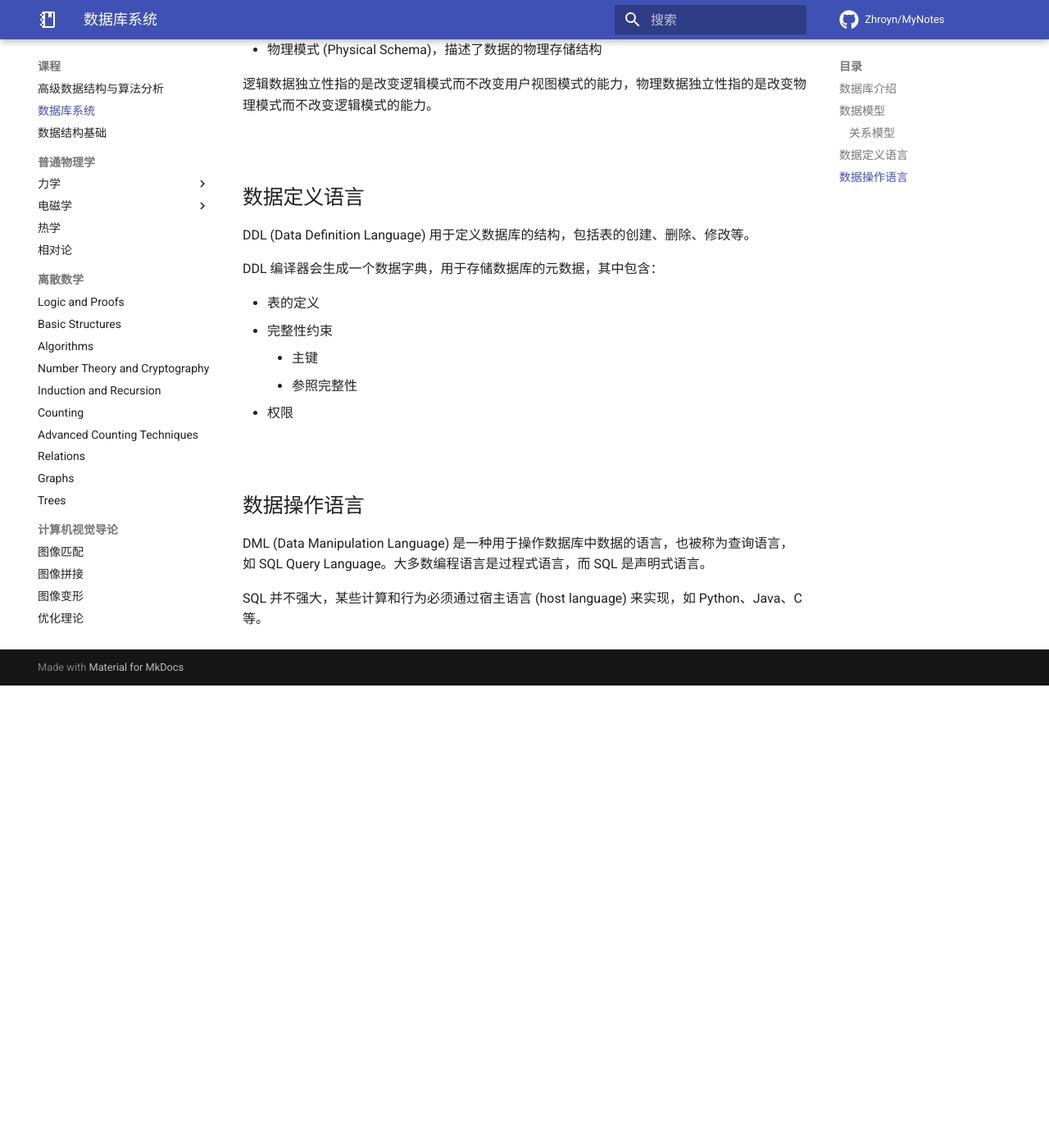
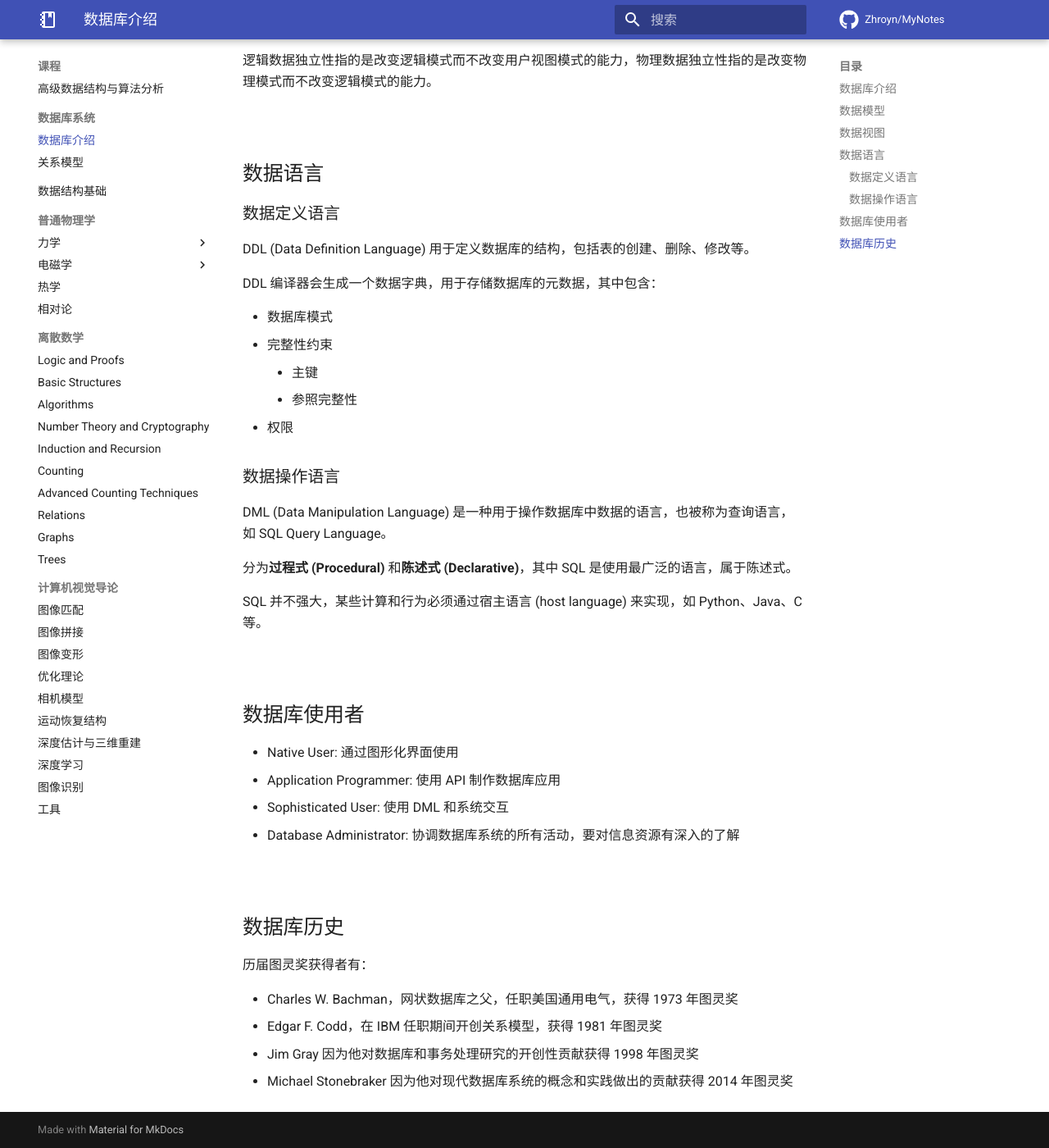
Before and after one commit to Pxtkn/MyNotes, an MkDocs documentation site: the page built from docs/课程/数据库系统/Chapter1 Introduction.md, in a window 1280 px wide and 1400 px high, scrolled down 2250 px. Shown: the whole window at 82% size. Built offline with MkDocs 1.6.1 and Material for MkDocs 9.7.7, drawn with Linux system fonts in a browser that asks for light colours; nearby versions of some CDN libraries; library files that are not in the unit come from our copies; comment, search, counter and statistics services are not loaded; before the commit the page ends 3086 px from its top, so only the background shows below that; some of the changed text lies outside the part shown.

Commit message:
docs: 添加了数据库系统第二章笔记，并修改了第一章

```diff
--- a/docs/课程/数据库系统/DatabaseNote.md
+++ b/docs/课程/数据库系统/Chapter1 Introduction.md
@@ -1,9 +1,12 @@
 
 - [数据库介绍](#数据库介绍)
 - [数据模型](#数据模型)
-    - [关系模型](#关系模型)
-- [数据定义语言](#数据定义语言)
-- [数据操作语言](#数据操作语言)
+- [数据视图](#数据视图)
+- [数据语言](#数据语言)
+    - [数据定义语言](#数据定义语言)
+    - [数据操作语言](#数据操作语言)
+- [数据库使用者](#数据库使用者)
+- [数据库历史](#数据库历史)
 
 
 
@@ -45,13 +48,8 @@
 - 故障恢复 (Failure Recovery)
 - 安全控制 (Security Control)
 
-数据库的历史（图灵奖获得者）：
 
-- Charles W. Bachman，网状数据库之父，任职美国通用电气，获得 1973 年图灵奖
-- Edgar F. Codd，在 IBM 任职期间开创关系模型，获得 1981 年图灵奖
-- Jim Gray 因为他对数据库和事务处理研究的开创性贡献获得 1998 年图灵奖
-- Michael Stonebraker 因为他对现代数据库系统的概念和实践做出的贡献获得 2014 年图灵奖
-
+<br>
 
 ## 数据模型
 
@@ -67,9 +65,11 @@
     - 层次模型 (Hierarchical Model)
 - 实体-联系模型 (Entity-Relationship Model)，主要用于数据库设计
 
-### 关系模型
 
-关系模型有纵向的 Columns/Attributes，和横向的 Rows/Tuples。
+
+<br>
+
+## 数据视图
 
 数据视图有三种，可以隐藏复杂性，并增强适应变化的能力：
 
@@ -82,29 +82,51 @@
 
 
 
-
 <br>
 
-## 数据定义语言
+## 数据语言
+
+### 数据定义语言
 
 DDL (Data Definition Language) 用于定义数据库的结构，包括表的创建、删除、修改等。
 
 DDL 编译器会生成一个数据字典，用于存储数据库的元数据，其中包含：
 
-- 表的定义
+- 数据库模式
 - 完整性约束
     - 主键
     - 参照完整性
 - 权限
 
+### 数据操作语言
+
+DML (Data Manipulation Language) 是一种用于操作数据库中数据的语言，也被称为查询语言，如 SQL Query Language。
+
+分为**过程式 (Procedural)** 和**陈述式 (Declarative)**，其中 SQL 是使用最广泛的语言，属于陈述式。
+
+SQL 并不强大，某些计算和行为必须通过宿主语言 (host language) 来实现，如 Python、Java、C 等。
 
 
 
 
 <br>
 
-## 数据操作语言
+## 数据库使用者
 
-DML (Data Manipulation Language) 是一种用于操作数据库中数据的语言，也被称为查询语言，如 SQL Query Language。大多数编程语言是过程式语言，而 SQL 是声明式语言。
+- Native User: 通过图形化界面使用
+- Application Programmer: 使用 API 制作数据库应用
+- Sophisticated User: 使用 DML 和系统交互
+- Database Administrator: 协调数据库系统的所有活动，要对信息资源有深入的了解
 
-SQL 并不强大，某些计算和行为必须通过宿主语言 (host language) 来实现，如 Python、Java、C 等。
+
+
+<br>
+
+## 数据库历史
+
+历届图灵奖获得者有：
+
+- Charles W. Bachman，网状数据库之父，任职美国通用电气，获得 1973 年图灵奖
+- Edgar F. Codd，在 IBM 任职期间开创关系模型，获得 1981 年图灵奖
+- Jim Gray 因为他对数据库和事务处理研究的开创性贡献获得 1998 年图灵奖
+- Michael Stonebraker 因为他对现代数据库系统的概念和实践做出的贡献获得 2014 年图灵奖
--- a/mkdocs.yml
+++ b/mkdocs.yml
@@ -7,7 +7,9 @@ nav:
   - 主页: index.md
   - 课程:
     - 高级数据结构与算法分析: 课程/ADSNote.md
-    - 数据库系统: 课程/数据库系统/DatabaseNote.md
+    - 数据库系统:
+      - 数据库介绍: 课程/数据库系统/Chapter1 Introduction.md
+      - 关系模型: 课程/数据库系统/Chapter2 Relation Model.md
     - 数据结构基础: 课程/FDSNote.md
     - 普通物理学:
       - 力学:
```
Also changed, not shown: docs/课程/数据库系统/Chapter2 Relation Model.md (added, +151 -0 lines).
